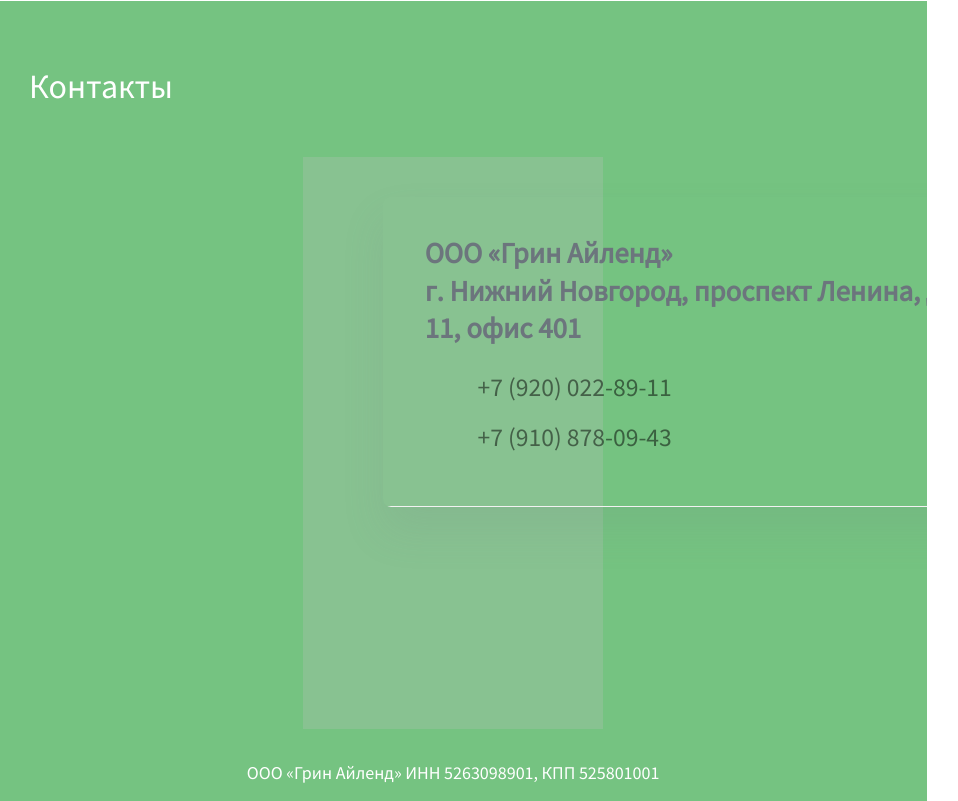
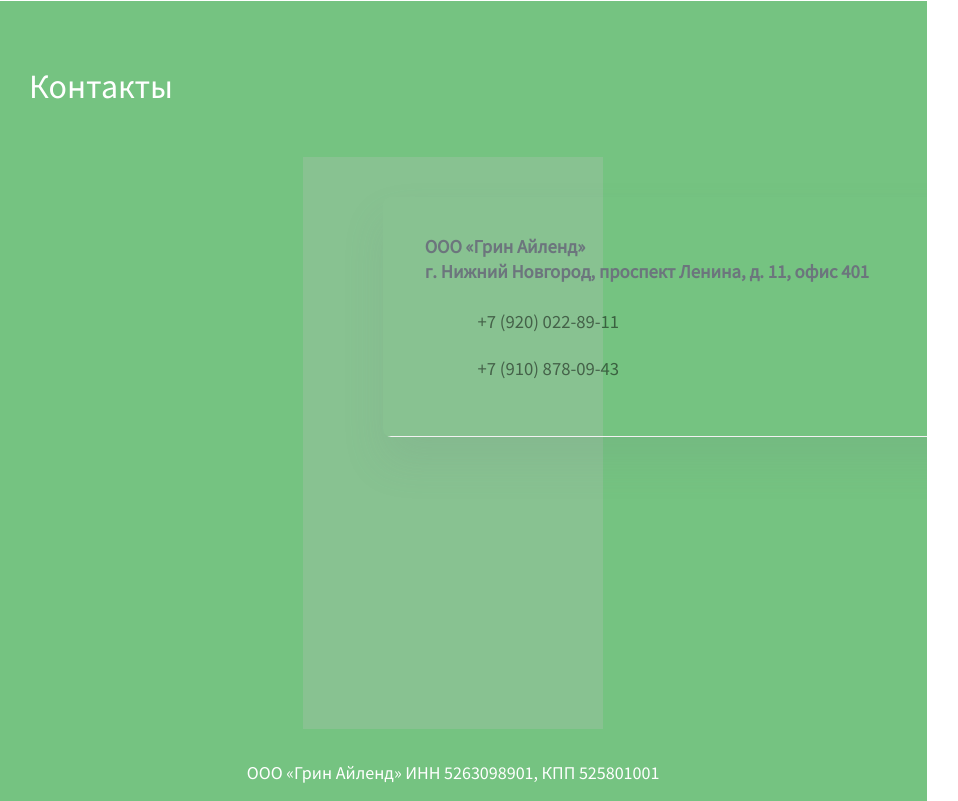
Before and after one commit to Alexey11Novikov/site, a plain HTML site: page index.html in a window 1280 px wide. Shown: the part 2449-3250 px from the top of the page, without its empty margins (21-979 px from the left). Drawn offline with Linux system fonts and the light colour scheme.

Commit message:
fixed css

```diff
--- a/css/tooplate-simply-amazed.css
+++ b/css/tooplate-simply-amazed.css
@@ -1304,7 +1304,7 @@ figure.effect-julia:hover p {
   margin-bottom: 1.3rem;
   color: var(--color-black);
   font-weight: 600;
-  font-size: 1.8rem;
+  font-size: 14pt;
   line-height: 1.3
 }
 
@@ -1314,7 +1314,7 @@ figure.effect-julia:hover p {
   align-items: center;
   color: rgba(0, 0, 0, .5);
   font-weight: 500;
-  font-size: 1.6rem
+  font-size: 14pt
 }
 
 .contacts-map-card-list__phone svg,
```
